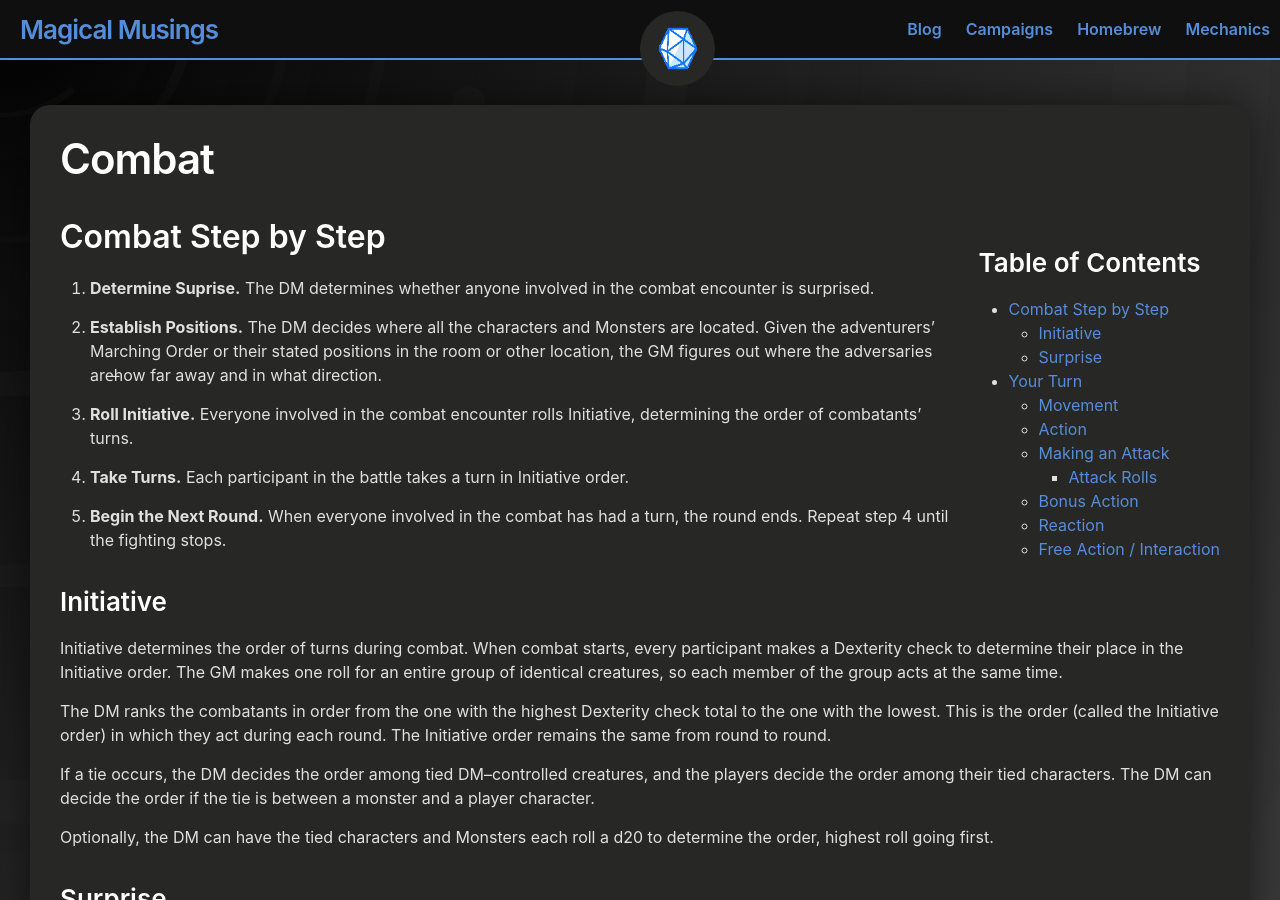
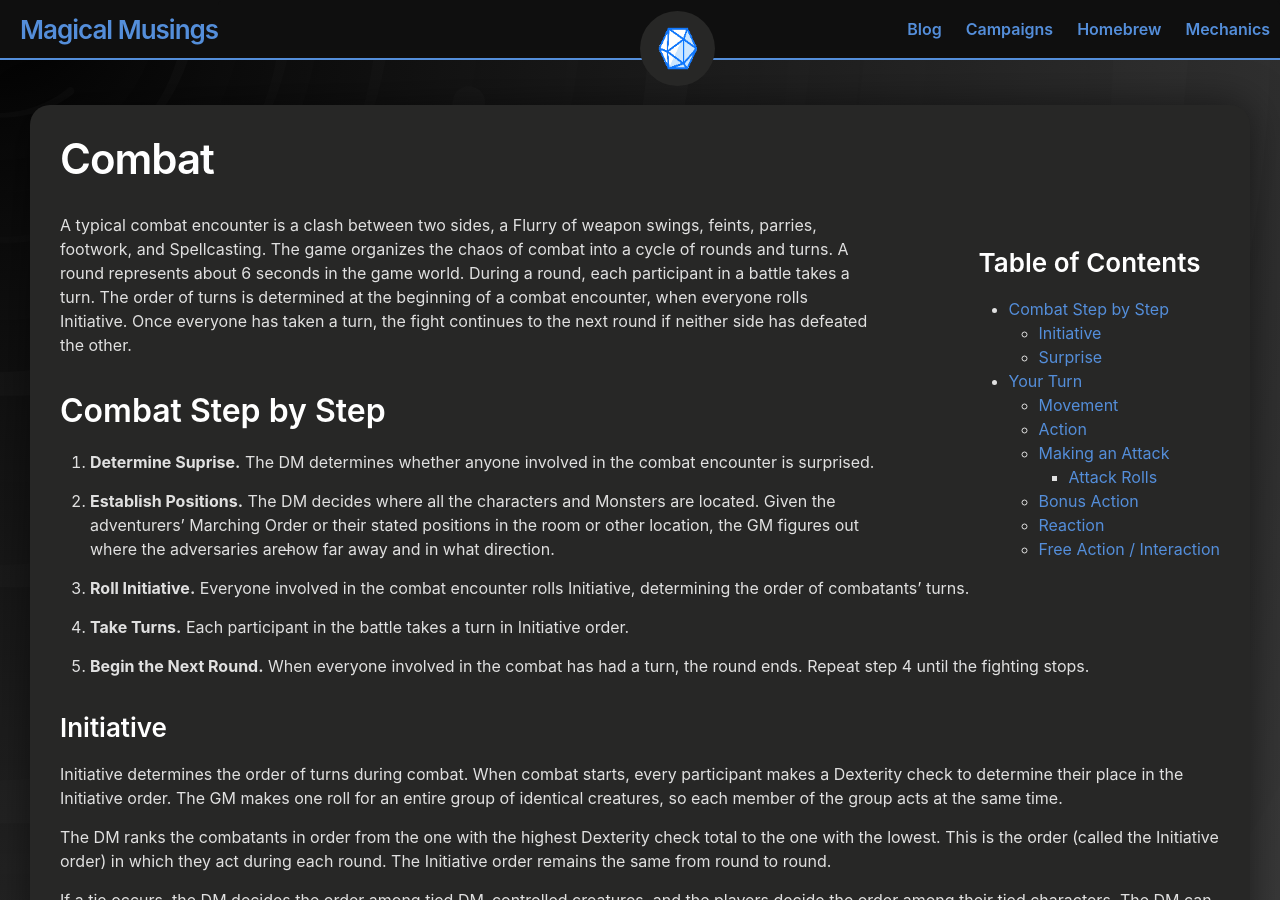
Before and after one commit to andersthemagi/magicalmusings.github.io, a Jekyll site: the page built from _posts/2020-10-07-mechanics-combat.md, in a window 1280 px wide and 900 px high. Built offline with Jekyll 4.4.1, drawn with Linux system fonts in a browser that asks for light colours.

Commit message:
Update 2020-10-07-mechanics-combat.md

```diff
--- a/_posts/2020-10-07-mechanics-combat.md
+++ b/_posts/2020-10-07-mechanics-combat.md
@@ -6,13 +6,15 @@ categories: Mechanics
 author: 5th Edition SRD
 ---
 
-<div class="toc" style="float: right; margin-left: 10px;">
+<div class="toc" style="float: right; margin-left: 100px;">
 ### Table of Contents
 {:.no_toc}
 
 * TOC
 {:toc}
 </div>
+
+A typical combat encounter is a clash between two sides, a Flurry of weapon swings, feints, parries, footwork, and Spellcasting. The game organizes the chaos of combat into a cycle of rounds and turns. A round represents about 6 seconds in the game world. During a round, each participant in a battle takes a turn. The order of turns is determined at the beginning of a combat encounter, when everyone rolls Initiative. Once everyone has taken a turn, the fight continues to the next round if neither side has defeated the other.
 
 ## Combat Step by Step
 
```
